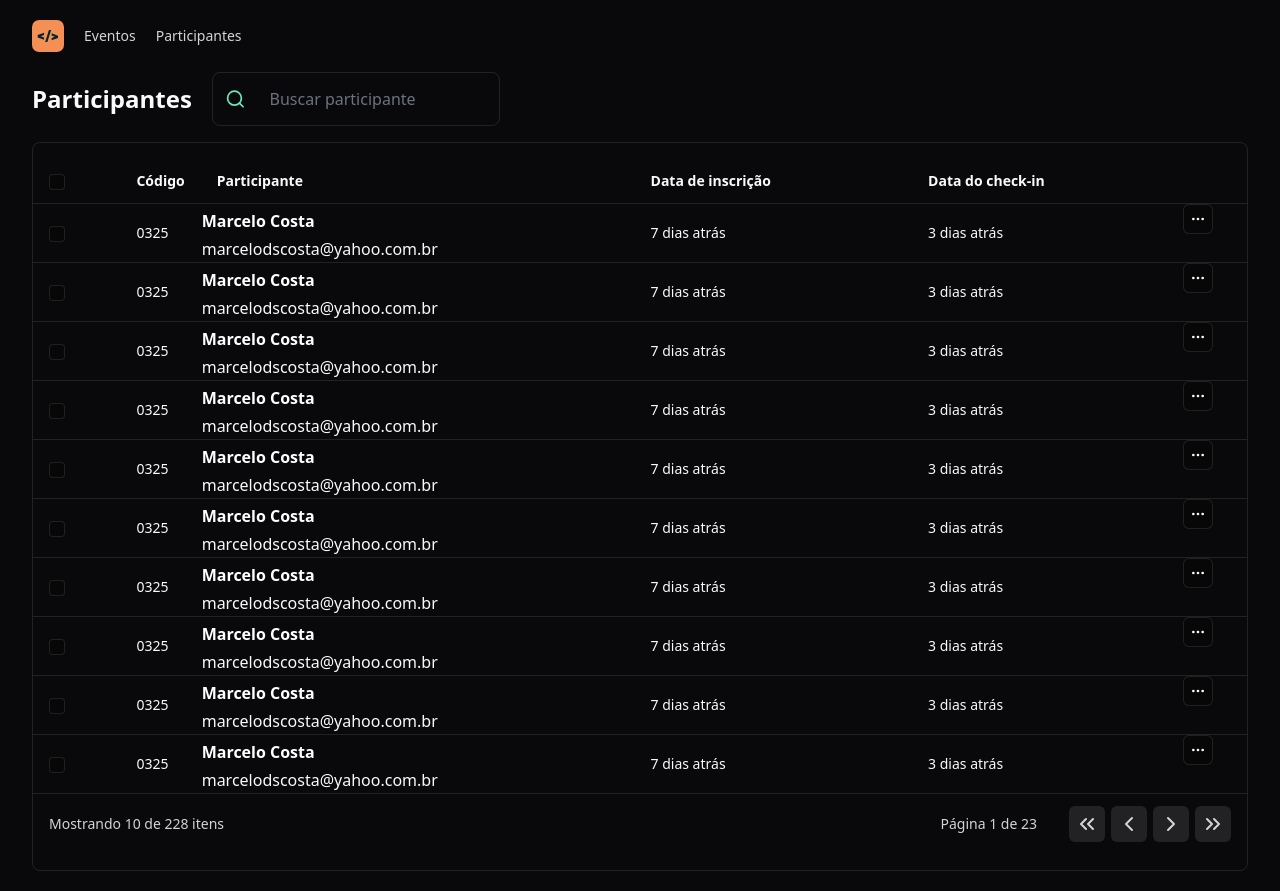
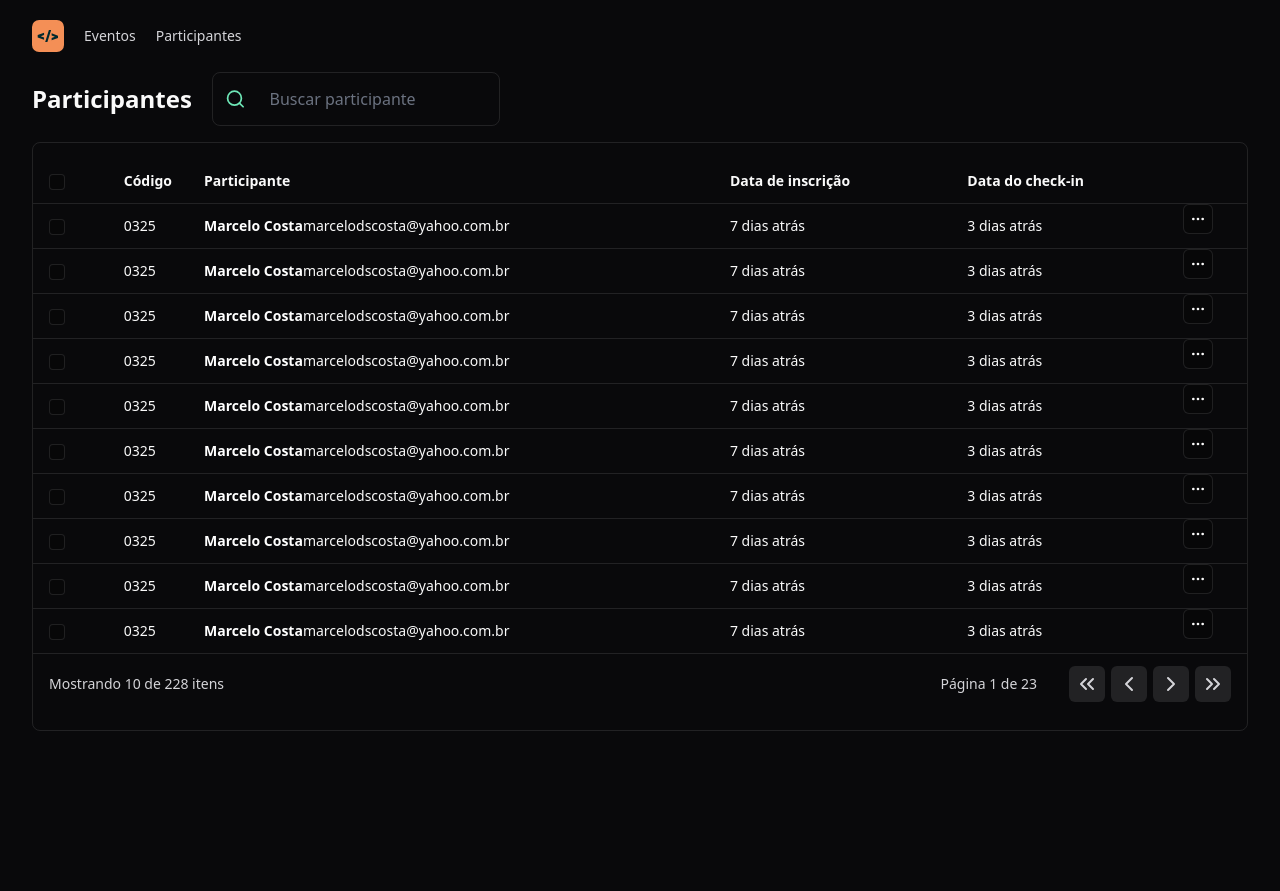
Before and after one commit to marcelodscosta/pass-in-web, a React (Vite) app: page / in a window 1280 px wide. After the commit the page ends 800 px from the top, so only its background shows below. Built offline with nearby package versions, Linux system fonts and the light colour scheme.

Commit message:
compositing table tags

```diff
--- a/src/components/attendee-list.tsx
+++ b/src/components/attendee-list.tsx
@@ -7,6 +7,9 @@ import {
   Search
 } from 'lucide-react';
 import { IconButton } from './icon-button';
+import { Table } from './table/table';
+import { TableCell } from './table/table-cell';
+import { TableHeader } from './table/table-header';
 
 export function AttendeeList() {
   return (
@@ -24,19 +27,24 @@ export function AttendeeList() {
         </div>
       </div>
 
-      <div className="border border-white/10 rounded-lg py-4">
-        <table className='w-full'>
+      <Table>
 
         <thead>
           <tr className='border-b border-white/10'>
-              <th className="py-3 px-4 text-sm font-semibold text-left">
-                <input type='checkbox' className='size-4 bg-black/20 rounded border-white/10 accent-orange-400' />
-              </th>
-              <th style={{ width: 64 }} className="py-3 px-4 text-sm font-semibold text-left">Código</th>
-              <th className="py-3 px-4 text-sm font-semibold text-left">Participante</th>
-              <th className="py-3 px-4 text-sm font-semibold text-left">Data de inscrição</th>
-              <th className="py-3 px-4 text-sm font-semibold text-left">Data do check-in</th>
-              <th style={{ width: 64 }}></th>
+
+            <TableHeader>
+              <input
+                type='checkbox'
+                className='size-4 bg-black/20 rounded border-white/10 accent-orange-400'
+              />
+            </TableHeader>
+
+            <TableHeader style={{ width: 64 }}>Código</TableHeader>
+            <TableHeader>Participante</TableHeader>
+            <TableHeader>Data de inscrição</TableHeader>
+            <TableHeader>Data do check-in</TableHeader>
+            <TableHeader style={{ width: 64 }} />
+
           </tr>
         </thead>
 
@@ -44,16 +52,16 @@ export function AttendeeList() {
 
           {Array.from({ length: 10 }).map((_, i) => (
             <tr key={i} className='border-b border-white/10 hover:bg-white/5'>
-                <td className="py-3 px-4 text-sm">
+              <TableCell>
                 <input type='checkbox' className='size-4 bg-black/20 rounded border-white/10 accent-orange-400' />
-                </td>
-                <td className="py-3 px-4 text-sm">0325</td>
-                <td className='flex flex-col gap-1'>
+              </TableCell>
+              <TableCell>0325</TableCell>
+              <TableCell>
                 <span className='font-semibold text-white'>Marcelo Costa</span>
                 <span>marcelodscosta@yahoo.com.br</span>
-                </td>
-                <td className="py-3 px-4 text-sm ">7 dias atrás</td>
-                <td className="py-3 px-4 text-sm ">3 dias atrás</td>
+              </TableCell>
+              <TableCell>7 dias atrás</TableCell>
+              <TableCell>3 dias atrás</TableCell>
               <IconButton transparent>
                 {<MoreHorizontal className='size-4' />}
               </IconButton>
@@ -95,8 +103,8 @@ export function AttendeeList() {
           </tr>
         </tfoot>
 
-        </table>
-      </div>
+      </Table>
+
     </div>
   );
 }
--- /dev/null
+++ b/src/components/table/table-cell.tsx
@@ -0,0 +1,9 @@
+import { ComponentProps } from "react";
+
+type TableCellProps = {} & ComponentProps<'td'>
+
+export function TableCell({ ...rest }: TableCellProps) {
+  return (
+    <td {...rest} className="py-3 px-4 text-sm" />
+  );
+};
--- /dev/null
+++ b/src/components/table/table-header.tsx
@@ -0,0 +1,13 @@
+import { ComponentProps } from "react";
+
+type TableHeaderProps = {} & ComponentProps<'th'>
+
+
+export function TableHeader({ ...rest }: TableHeaderProps) {
+  return (
+    <th
+      className="py-3 px-4 text-sm font-semibold text-left"
+      {...rest}
+    />
+  );
+};
--- /dev/null
+++ b/src/components/table/table.tsx
@@ -0,0 +1,12 @@
+import { ComponentProps } from "react";
+
+type TableProps = {} & ComponentProps<'table'>
+
+
+export function Table({ ...rest }: TableProps) {
+  return (
+    <div className="border border-white/10 rounded-lg py-4">
+      <table {...rest} className='w-full' />
+    </div>
+  );
+};
```
Lines whose indentation alone changed are shown as unchanged.
